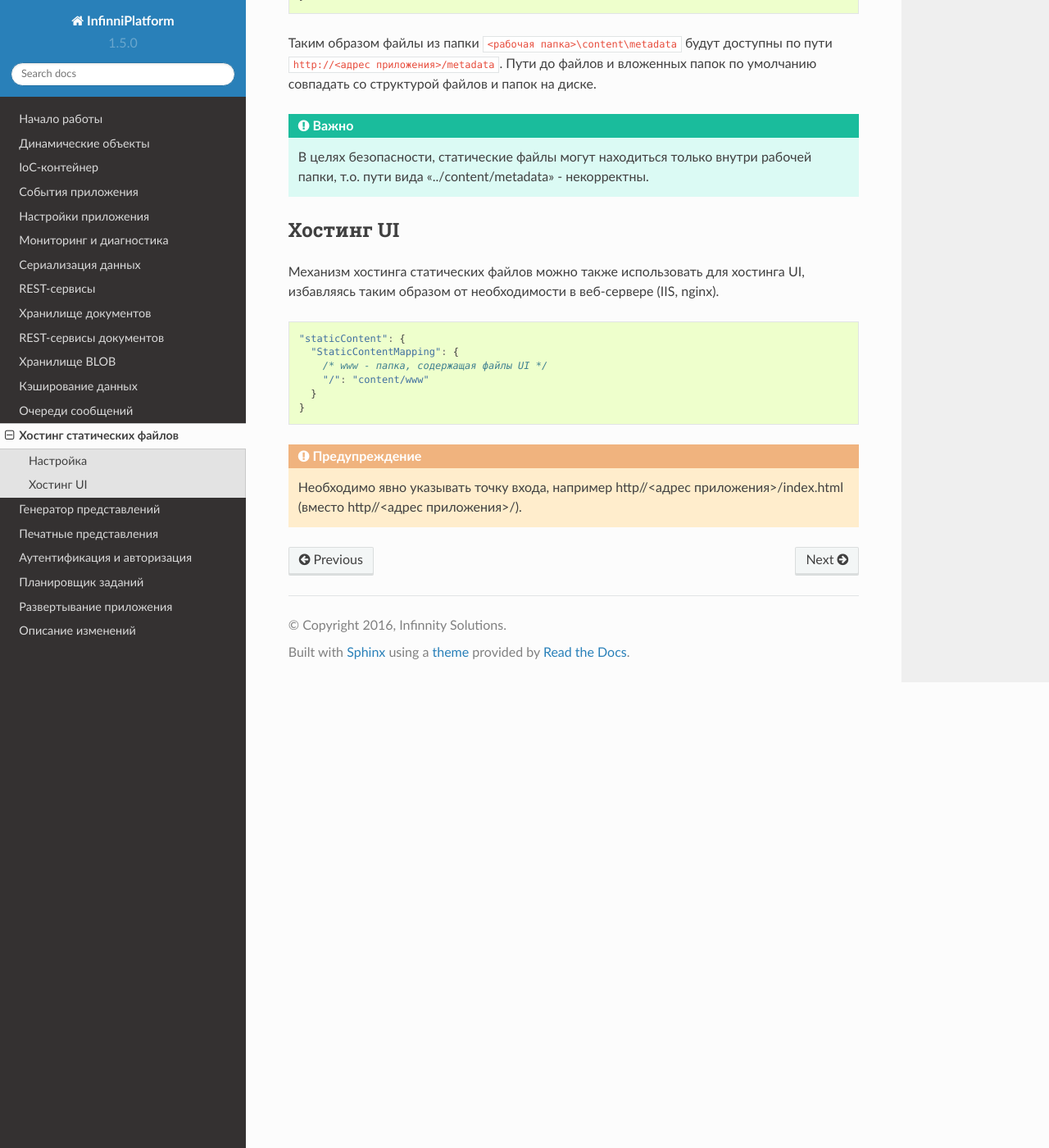
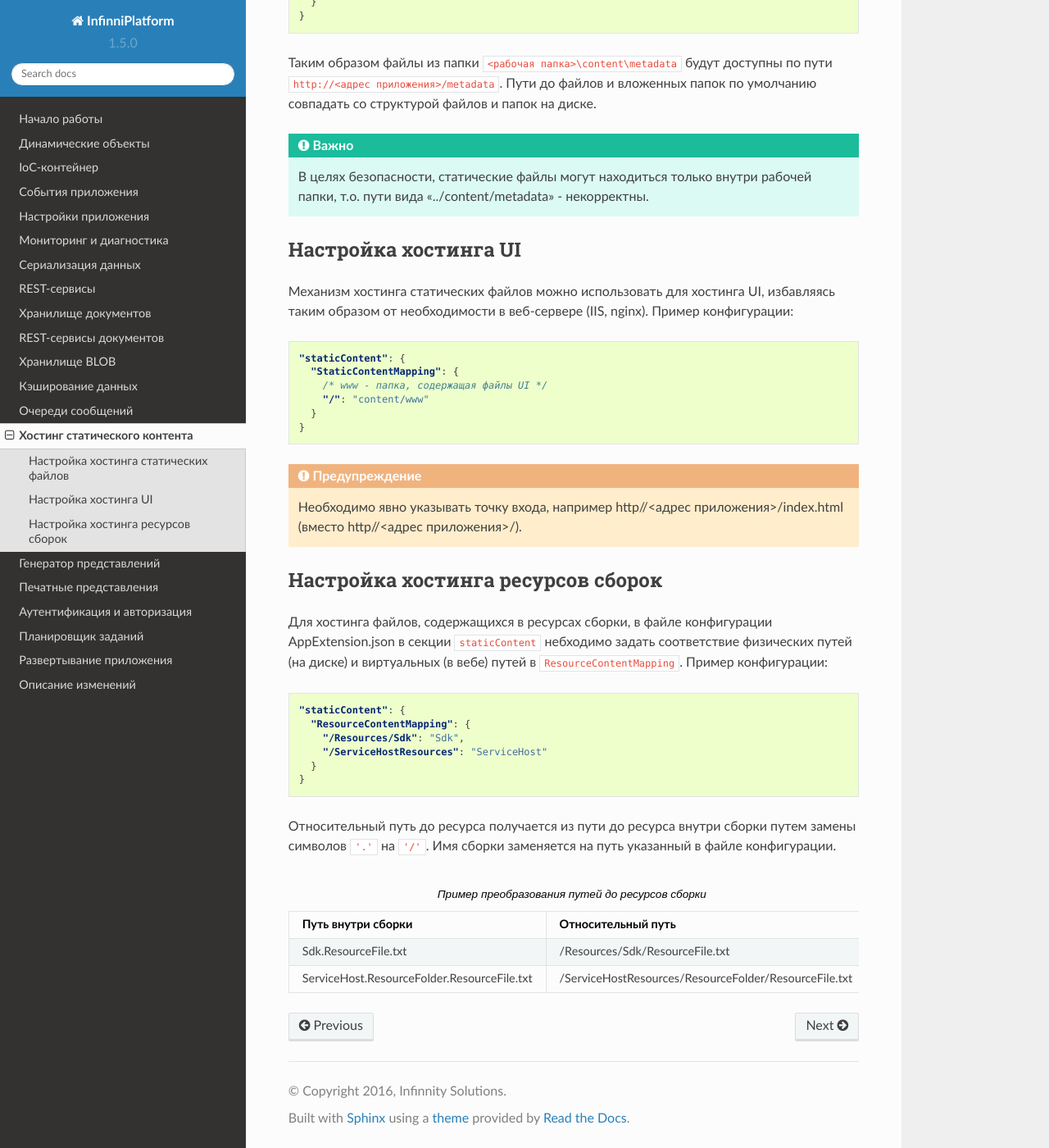
Before and after one commit to InfinniPlatform/InfinniPlatform.readthedocs.org, a Sphinx documentation site: the page built from docs/source/13-static-files/index.rst, in a window 1280 px wide and 1400 px high, scrolled down 616 px. Shown: the whole window at 82% size. Built offline with Sphinx 7.4.7 and the Read the Docs theme 2.0.0, drawn with Linux system fonts in a browser that asks for light colours; some of the changed text lies outside the part shown.

Commit message:
Update 1.11 release notes and static files hosting

```diff
--- a/docs/source/13-static-files/index.rst
+++ b/docs/source/13-static-files/index.rst
@@ -1,20 +1,20 @@
-Хостинг статических файлов
-==========================
+Хостинг статического контента
+=============================
 
-InfinniPlatform включает в себя хостинга статических файлов, таких как HTML, CSS, JavaScript, изображения и прочие.
+InfinniPlatform включает в себя хостинга статических файлов, таких как HTML, CSS, JavaScript, файлы изображений и прочие.
 
 Преимущества:
 
 #. Возможность отдавать статический контент клиенту по прямой ссылке.
-#. Кэширование файлов браузером.
+#. Использование кэширования файлов браузером, и как следствие уменьшение нагрузки на сервер.
 
-Настройка
-~~~~~~~~~
+Настройка хостинга статических файлов
+~~~~~~~~~~~~~~~~~~~~~~~~~~~~~~~~~~~~~
 
-В файле конфигурации AppExtension.json в секции ``staticContent`` небходимо задать соответствие физических путей (на диске) и виртуальных (в вебе) путей в ``StaticContentMapping``.
+В файле конфигурации AppExtension.json в секции ``staticContent`` необходимо задать соответствие физических путей (на диске) и виртуальных (в вебе) путей в ``StaticContentMapping``.
 Пример конфигурации по умолчанию:
 
-.. code-block:: javascript
+.. code-block:: json
 
   "staticContent": {
     "StaticContentMapping": {
@@ -28,12 +28,13 @@ InfinniPlatform включает в себя хостинга статическ
 
 .. important:: В целях безопасности, статические файлы могут находиться только внутри рабочей папки, т.о. пути вида "../content/metadata" - некорректны.
 
-Хостинг UI
-~~~~~~~~~~
+Настройка хостинга UI
+~~~~~~~~~~~~~~~~~~~~~
 
-Механизм хостинга статических файлов можно также использовать для хостинга UI, избавляясь таким образом от необходимости в веб-сервере (IIS, nginx).
+Механизм хостинга статических файлов можно использовать для хостинга UI, избавляясь таким образом от необходимости в веб-сервере (IIS, nginx).
+Пример конфигурации:
 
-.. code-block:: javascript
+.. code-block:: json
 
   "staticContent": {
     "StaticContentMapping": {
@@ -43,3 +44,29 @@ InfinniPlatform включает в себя хостинга статическ
   }
 
 .. warning:: Необходимо явно указывать точку входа, например http//<адрес приложения>/index.html (вместо http//<адрес приложения>/).
+
+.. _resources-hosting:
+
+Настройка хостинга ресурсов сборок
+~~~~~~~~~~~~~~~~~~~~~~~~~~~~~~~~~~
+
+Для хоcтинга файлов, содержащихся в ресурсах сборки, в файле конфигурации AppExtension.json в секции ``staticContent`` небходимо задать соответствие физических путей (на диске) и виртуальных (в вебе) путей в ``ResourceContentMapping``.
+Пример конфигурации:
+
+.. code-block:: json
+
+  "staticContent": {
+    "ResourceContentMapping": {
+      "/Resources/Sdk": "Sdk",
+      "/ServiceHostResources": "ServiceHost"
+    }
+  }
+
+Относительный путь до ресурса получается из пути до ресурса внутри сборки путем замены символов ``'.'`` на ``'/'``.
+Имя сборки заменяется на путь указанный в файле конфигурации.
+
+.. csv-table:: Пример преобразования путей до ресурсов сборки
+   :header: "Путь внутри сборки", "Относительный путь"
+
+    "Sdk.ResourceFile.txt", "/Resources/Sdk/ResourceFile.txt"
+    "ServiceHost.ResourceFolder.ResourceFile.txt", "/ServiceHostResources/ResourceFolder/ResourceFile.txt"
```
Also changed, not shown: docs/source/release-notes/v1.11.0.rst (+13 -0 lines).
